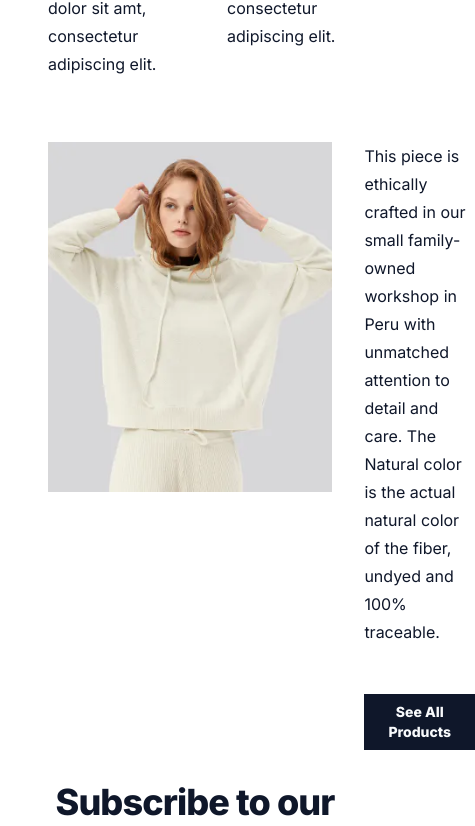
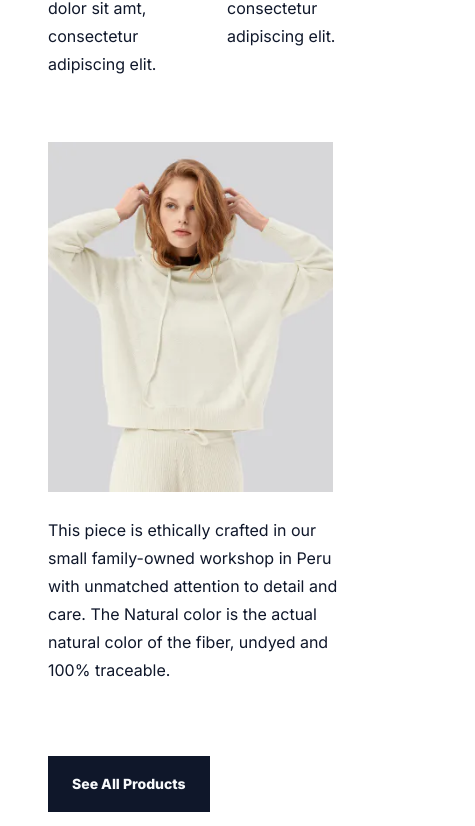
Before and after one commit to moneebullah25/hackathon, a Next.js app: page / in a window 390 px wide. Shown: the part 3794-4620 px from the top of the page, 475 px wide, since content can reach past the window. Built offline with nearby package versions, Linux system fonts and the light colour scheme; no server answers.

Commit message:
fix responsive issue

```diff
--- a/src/components/section/DesignerJewelry.tsx
+++ b/src/components/section/DesignerJewelry.tsx
@@ -52,10 +52,10 @@ const DesignerJewelry = () => {
             </p>
           </div>
         </div>
-        <div className="flex flex-row justify-between space-x-8">
+        <div className="flex flex-col lg:flex-row justify-between lg:space-x-8">
           <Image src={feature} alt="picture" className="w-[285px] h-[350px]" />
           <div>
-            <p className="leading-7 [&:not(:first-child)]:mt-6 lg:max-w-xl">
+            <p className="leading-7 my-6 [&:not(:first-child)]:mt-6 lg:max-w-xl">
               This piece is ethically crafted in our small family-owned workshop
               in Peru with unmatched attention to detail and care. The Natural
               color is the actual natural color of the fiber, undyed and 100%
--- a/src/components/section/ProductDetailView.tsx
+++ b/src/components/section/ProductDetailView.tsx
@@ -16,8 +16,8 @@ const ProductDetailView = (product: Product) => {
 
   return (
     <div>
-      <div className="mx-[3rem] lg:mx-[6rem] my-6">
-        <div className="flex flex-col lg:flex-row justify-between items-start space-y-8 space-x-4">
+      <div className="mx-[1rem] lg:mx-[6rem] my-6">
+        <div className="flex flex-col lg:flex-row justify-between items-start space-y-8 ">
           <ImageViewer {...product} />
           <div className="shrink-0">
             <h3 className="scroll-m-20 text-2xl font-semibold tracking-tight">
@@ -29,7 +29,7 @@ const ProductDetailView = (product: Product) => {
             <h4 className="scroll-m-20 text-xl font-semibold tracking-tight">
               SELECT SIZE
             </h4>
-            <div className="flex flex-row space-x-4">
+            <div className="flex flex-row sm:space-x-1 lg:space-x-4">
               {Object.values(product.sizeSet).map((size, index) => (
                 <div
                   className="flex w-12 h-12 rounded-full hover:shadow-lg items-center justify-center"
@@ -39,7 +39,7 @@ const ProductDetailView = (product: Product) => {
                 </div>
               ))}
             </div>
-            <h4 className="scroll-m-20 text-xl font-semibold tracking-tight flex flex-row justify-start items-center">
+            <h4 className="scroll-m-20 text-xl font-semibold tracking-tight my-4 flex flex-row justify-start items-center">
               QUANTITY:{"  "}
               <QtyCounter />
             </h4>
```
